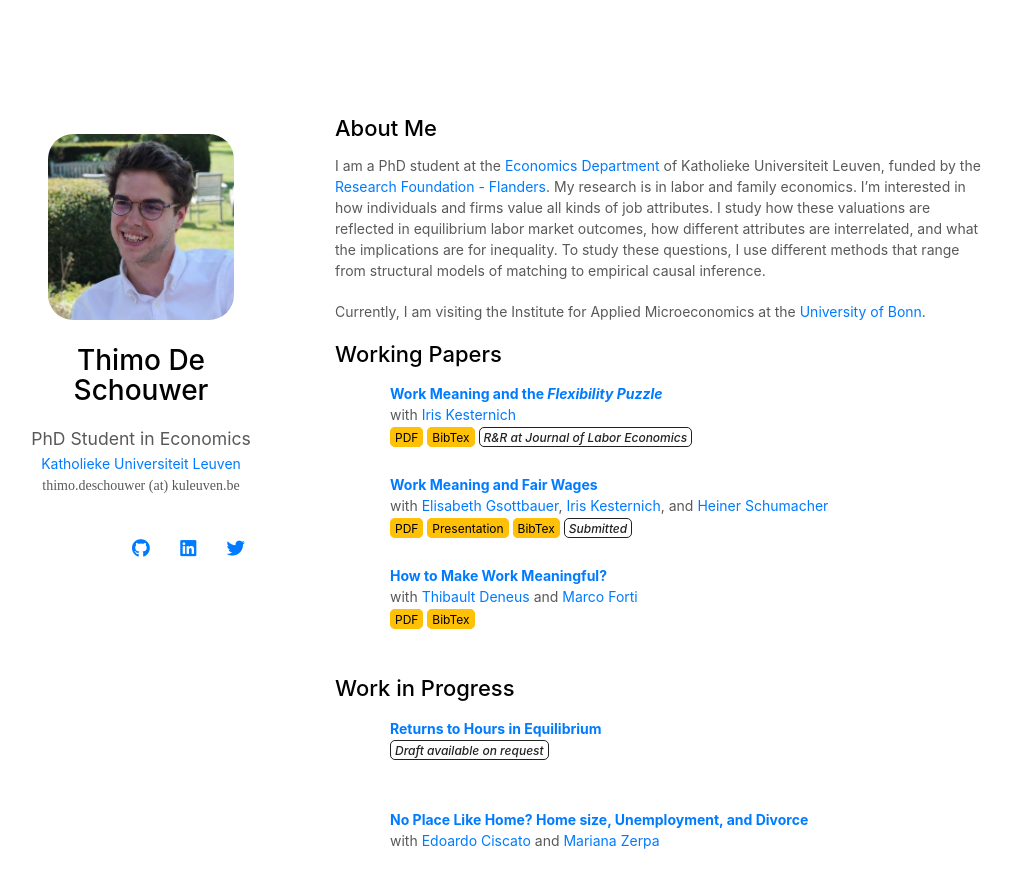
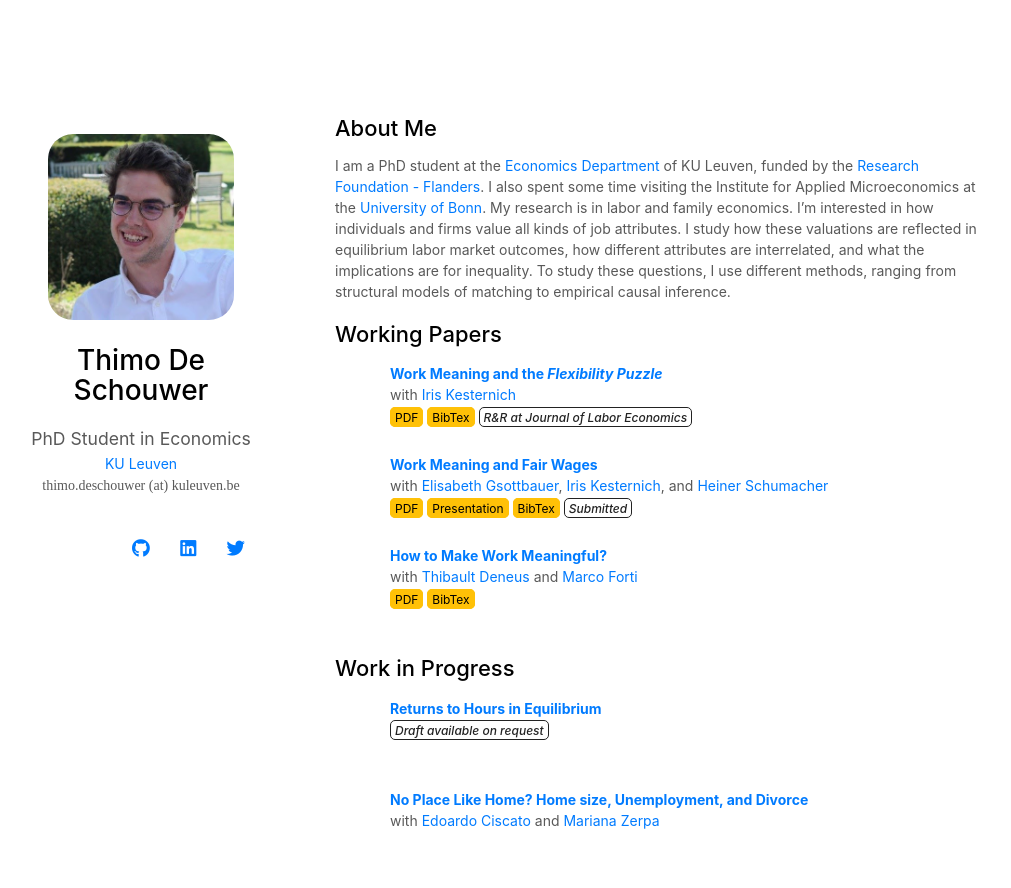
Before and after one commit to thimodeschouwer/thimodeschouwer.github.io, a Jekyll site: the page built from index.md, in a window 1280 px wide and 991 px high. Shown: the top 888 px of the window, without its empty margins (135-1146 px from the left). Built offline with Jekyll 4.4.1, drawn with Linux system fonts in a browser that asks for light colours; nearby versions of some CDN libraries; a style sheet for code colours, icons or effects is not loaded; our own code applies the rules of GitHub Pages for plain Markdown files.

Commit message:
update index

```diff
--- a/_config.yml
+++ b/_config.yml
@@ -1,7 +1,7 @@
 # Basic Information
 title: Thimo De Schouwer
 position: PhD Student in Economics
-affiliation: Katholieke Universiteit Leuven
+affiliation: KU Leuven
 affiliation_link: https://feb.kuleuven.be/research/economics/ces
 email: thimo.deschouwer (at) kuleuven.be
 
--- a/index.md
+++ b/index.md
@@ -4,9 +4,8 @@ layout: homepage
 
 ## About Me
 
-I am a PhD student at the [Economics Department](https://feb.kuleuven.be/research/economics/ces) of Katholieke Universiteit Leuven, funded by the [Research Foundation - Flanders](https://www.fwo.be/en/). My research is in labor and family economics. I'm interested in how individuals and firms value all kinds of job attributes. I study how these valuations are reflected in equilibrium labor market outcomes, how different attributes are interrelated, and what the implications are for inequality. To study these questions, I use different methods that range from structural models of matching to empirical causal inference.
+I am a PhD student at the [Economics Department](https://feb.kuleuven.be/research/economics/ces) of KU Leuven, funded by the [Research Foundation - Flanders](https://www.fwo.be/en/). I also spent some time visiting the Institute for Applied Microeconomics at the [University of Bonn](https://www.uni-bonn.de/en/university/university). My research is in labor and family economics. I'm interested in how individuals and firms value all kinds of job attributes. I study how these valuations are reflected in equilibrium labor market outcomes, how different attributes are interrelated, and what the implications are for inequality. To study these questions, I use different methods, ranging from structural models of matching to empirical causal inference.
 
-Currently, I am visiting the Institute for Applied Microeconomics at the [University of Bonn](https://www.uni-bonn.de/en/university/university).
 
 {% include_relative _includes/workingpapers.md %}
 
```
